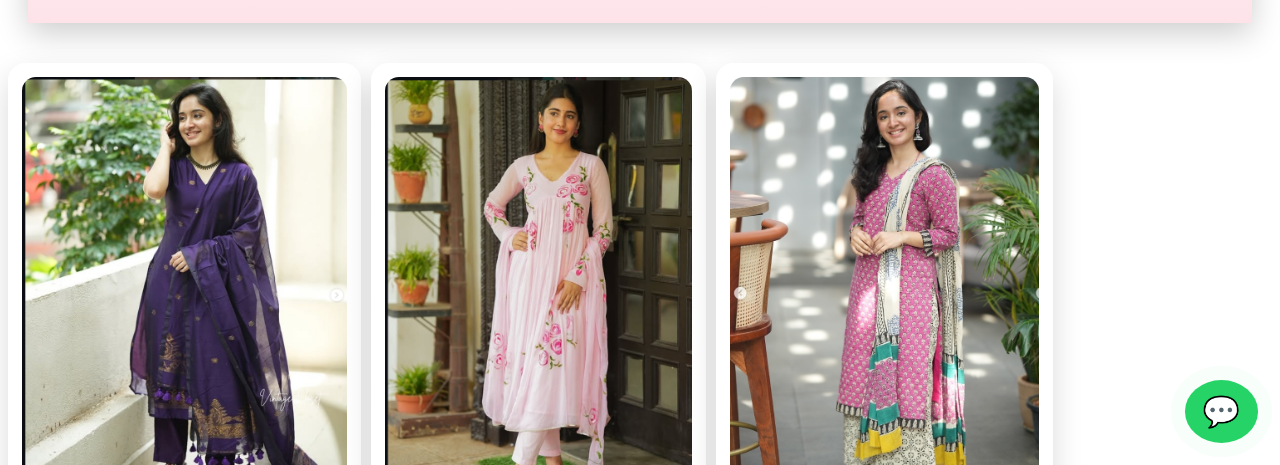
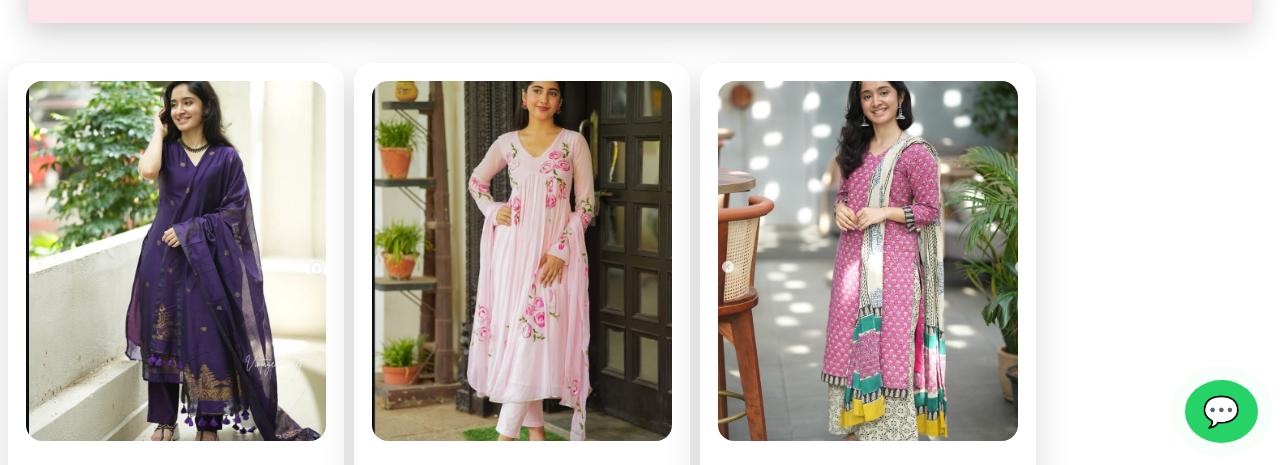
Before and after one commit to lavchhawal2229/clothing, a plain HTML site: page index.html in a window 1280 px wide. Shown: the part 335-800 px from the top of the page. Drawn offline with Linux system fonts and the light colour scheme.

Commit message:
Update style.css

```diff
--- a/style.css
+++ b/style.css
@@ -1,3 +1,4 @@
+
 body
    body {
     margin: 0;
@@ -77,15 +78,16 @@ body
     }
 }
 .product {
-    background: rgba(255,255,255,0.95);
-    border-radius: 18px;
-    padding: 14px;
+    background: rgba(255,255,255,0.97);
+    border-radius: 20px;
+    padding: 18px;
     text-align: center;
-    box-shadow: 0 12px 30px rgba(0,0,0,0.15);
+    box-shadow: 0 14px 35px rgba(0,0,0,0.15);
     transition: all 0.4s ease;
     position: relative;
     overflow: hidden;
 }
+
 
 .product::before {
     content: "";
@@ -110,11 +112,13 @@ body
 }
 .product img {
     width: 100%;
-    height: 420px;
+    height: 360px;              /* Reduced for balance */
     object-fit: cover;
-    border-radius: 14px;
+    border-radius: 16px;
+    margin-bottom: 14px;        /* Space below image */
     transition: transform 0.5s ease;
 }
+
 
 .product:hover img {
     transform: scale(1.08);
```
